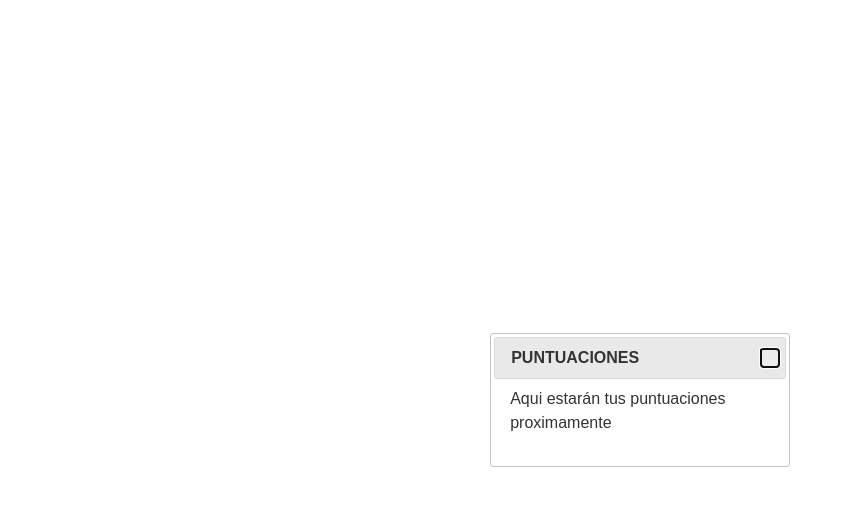
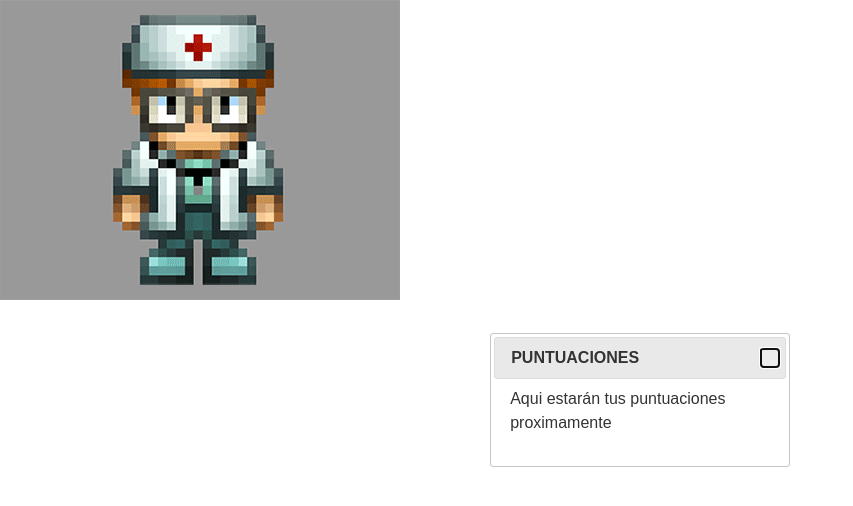
Before and after one commit to PabloPintor/Kill-the-Virus, a plain HTML site: page index.html in a window 1280 px wide. Shown: the whole page, without its empty margins (0-853 px from the left). Drawn offline with Linux system fonts and the light colour scheme.

Commit message:
Imagenes estáticas personajes. No transparentes

```diff
--- a/index.html
+++ b/index.html
@@ -26,6 +26,9 @@
     <div id="puntuaciones" title="PUNTUACIONES">
         <p>Aqui estarán tus puntuaciones proximamente</p>
     </div>
+
+    <img src="img/personajes/personaje-original.gif">
+
     <div class="container-fluid">
         <div class="row">
             <div id="menu"></div>
```
Also changed, not shown: img/personajes/estatico-delante.jpg (added), img/personajes/estatico-derecha.png (added), img/personajes/estatico-detras.jpg (added), img/personajes/estatico-izquierda.jpg (added), img/personajes/personaje-original.gif (added).
